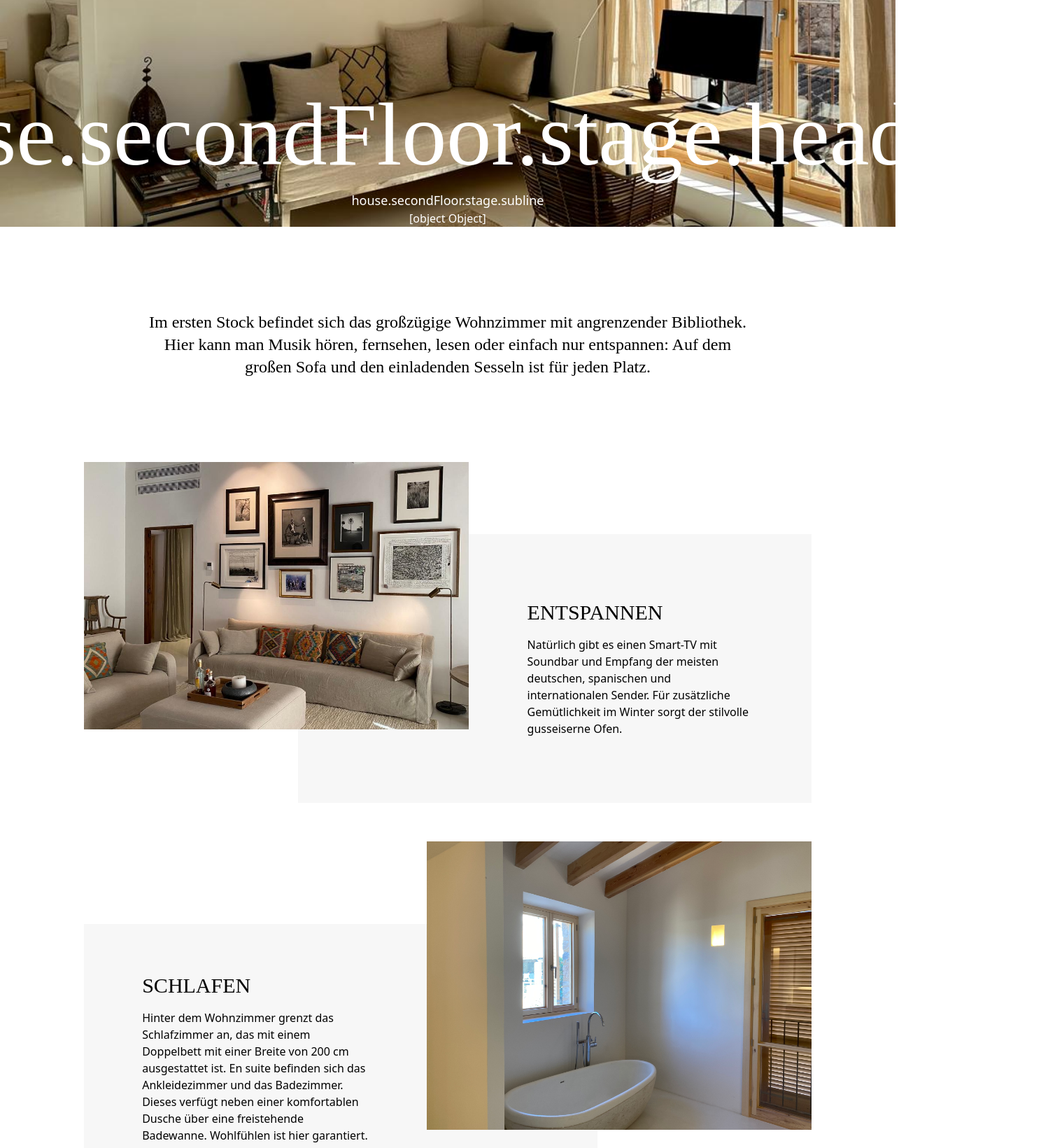
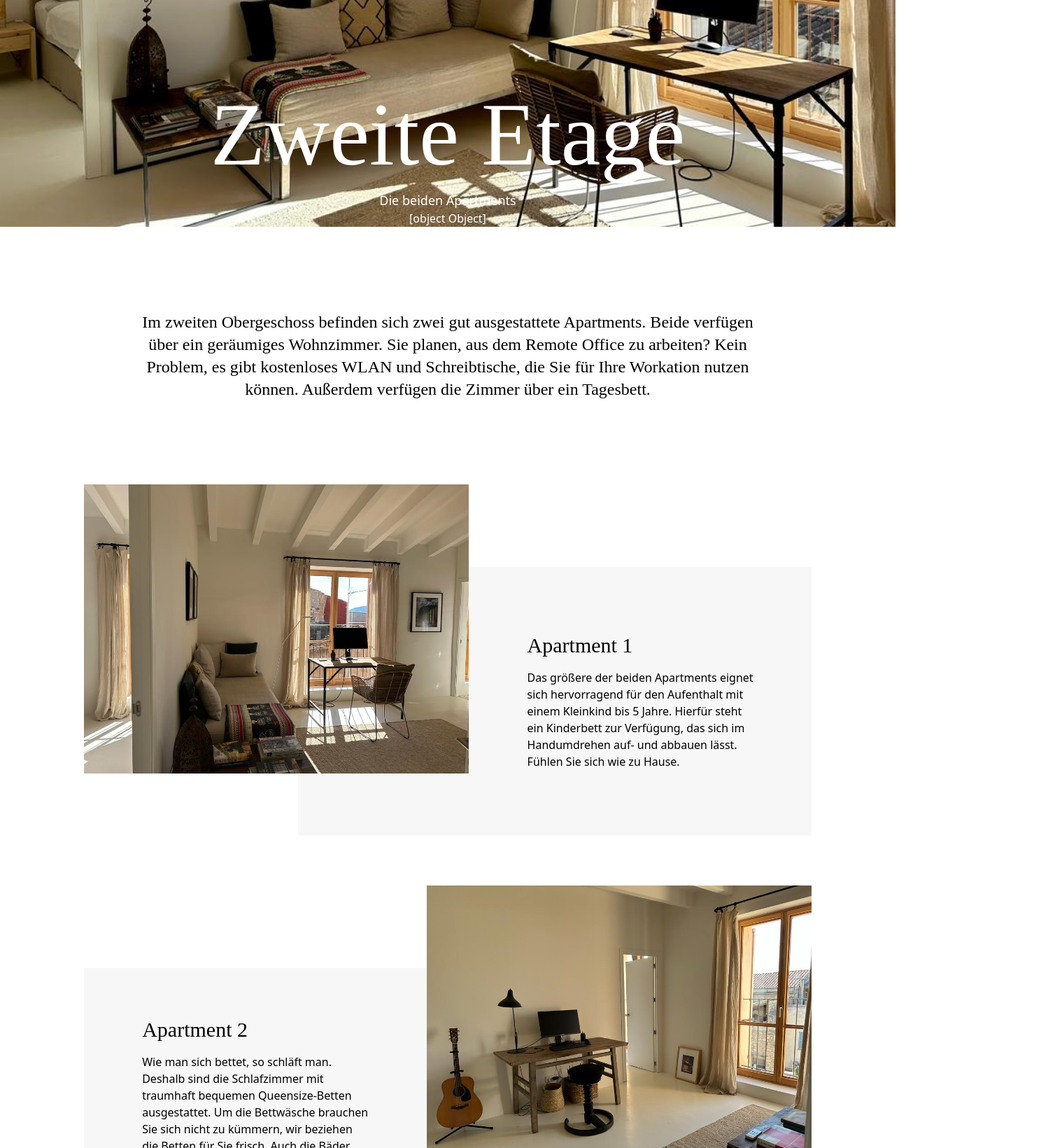
Before and after one commit to fridashlmn/casa-es-sindicat, a Nuxt app: page /house/secondFloor in a window 1280 px wide. Shown: the part 420-2060 px from the top of the page at 70% size, 1498 px wide, since content can reach past the window. Built offline with nearby package versions, Linux system fonts and the light colour scheme; what @fawmi/vue-google-maps would draw is missing.

Commit message:
feat: second floor page

```diff
--- a/assets/css/global.css
+++ b/assets/css/global.css
@@ -31,6 +31,10 @@ input:focus, textarea:focus, input:focus-visible, textarea:focus-visible {
 
 .object5070 img {
   object-position: 50% 70%
+}
+
+.object5090 img {
+  object-position: 50% 90%
 }
 
 .dp__action_row {
--- a/locales/de.json
+++ b/locales/de.json
@@ -129,6 +129,22 @@
         "content": "Hinter dem Wohnzimmer grenzt das Schlafzimmer an, das mit einem Doppelbett mit einer Breite von 200 cm ausgestattet ist. En suite befinden sich das Ankleidezimmer und das Badezimmer. Dieses verfügt neben einer komfortablen Dusche über eine freistehende Badewanne. Wohlfühlen ist hier garantiert."
       },
       "galleryTitle": "Erste Etage"
+    },
+    "secondFloor": {
+      "stage": {
+        "headline": "Zweite Etage",
+        "subline": "Die beiden Apartments"
+      },
+      "intro": "Im zweiten Obergeschoss befinden sich zwei gut ausgestattete Apartments. Beide verfügen über ein geräumiges Wohnzimmer. Sie planen, aus dem Remote Office zu arbeiten? Kein Problem, es gibt kostenloses WLAN und Schreibtische, die Sie für Ihre Workation nutzen können. Außerdem verfügen die Zimmer über ein Tagesbett.",
+      "apartment1": {
+        "title": "Apartment 1",
+        "content": "Das größere der beiden Apartments eignet sich hervorragend für den Aufenthalt mit einem Kleinkind bis 5 Jahre. Hierfür steht ein Kinderbett zur Verfügung, das sich im Handumdrehen auf- und abbauen lässt. Fühlen Sie sich wie zu Hause."
+      },
+      "apartment2": {
+        "title": "Apartment 2",
+        "content": "Wie man sich bettet, so schläft man. Deshalb sind die Schlafzimmer mit traumhaft bequemen Queensize-Betten ausgestattet. Um die Bettwäsche brauchen Sie sich nicht zu kümmern, wir beziehen die Betten für Sie frisch. Auch die Bäder mit geräumigen Duschen bieten alles, was Sie für einen perfekten Urlaub brauchen."
+      },
+      "galleryTitle": "Zweite Etage"
     },
     "patioPool": {
       "stage": {
--- a/pages/house/secondFloor.vue
+++ b/pages/house/secondFloor.vue
@@ -3,6 +3,7 @@
     <Stage
       :headline="$t('house.secondFloor.stage.headline')"
       :subline="$t('house.secondFloor.stage.subline')"
+      class="object5090"
       img-alt="image_pool"
       img-src="apartment2.jpg"
     />
@@ -11,13 +12,13 @@
         class="!font-normal sm:text-center max-w-220 my-0 mx-auto px-6 py-16 sm:p-16 lg:p-0 lg:pb-30 xl:pb-30"
         level="XS/S"
       >
-        {{ $t('house.firstFloor.intro') }}
+        {{ $t('house.secondFloor.intro') }}
       </HeadlineComponent>
       <TeaserComponent :teaser="teaser" />
     </div>
     <ImageCarousel
       :images="galleryImages"
-      :title="$t('house.firstFloor.galleryTitle')"
+      :title="$t('house.secondFloor.galleryTitle')"
     />
   </div>
 </template>
@@ -25,38 +26,34 @@
 const i18n = useI18n()
 
 const teaser = {
-  imageTop: { alt: '', src: 'living-room.jpg' },
-  imageBottom: { alt: '', src: 'master-bathroom.jpg' },
-  titleTop: i18n.t('house.firstFloor.livingRoom.title'),
-  content1Top: i18n.t('house.firstFloor.livingRoom.content'),
-  titleBottom: i18n.t('house.firstFloor.bedRoom.title'),
-  content1Bottom: i18n.t('house.firstFloor.bedRoom.content'),
+  imageTop: { alt: '', src: 'apartment2-3.jpg' },
+  imageBottom: { alt: '', src: 'apartment1-2.jpg' },
+  titleTop: i18n.t('house.secondFloor.apartment1.title'),
+  content1Top: i18n.t('house.secondFloor.apartment1.content'),
+  titleBottom: i18n.t('house.secondFloor.apartment2.title'),
+  content1Bottom: i18n.t('house.secondFloor.apartment2.content'),
 }
 
 const galleryImages = [
   {
     alt: 'test1',
-    src: 'living-room-4.jpg',
+    src: 'apartment1.jpg',
   },
   {
     alt: 'test1',
-    src: 'bookshelf.jpg',
+    src: 'apartment1-2.jpg',
   },
   {
     alt: 'test3',
-    src: 'master-bathroom.jpg',
+    src: 'apartment2.jpg',
   },
   {
     alt: 'test3',
-    src: 'master-bedroom.jpg',
+    src: 'apartment2-2.jpg',
   },
   {
     alt: 'test1',
-    src: 'stairs-2.jpg',
-  },
-  {
-    alt: 'test3',
-    src: 'bookshelf-2.jpg',
+    src: 'apartment2-3.jpg',
   },
 ]
 </script>
```
Also changed, not shown: locales/en.json (+16 -0 lines), locales/es.json (+16 -0 lines).
